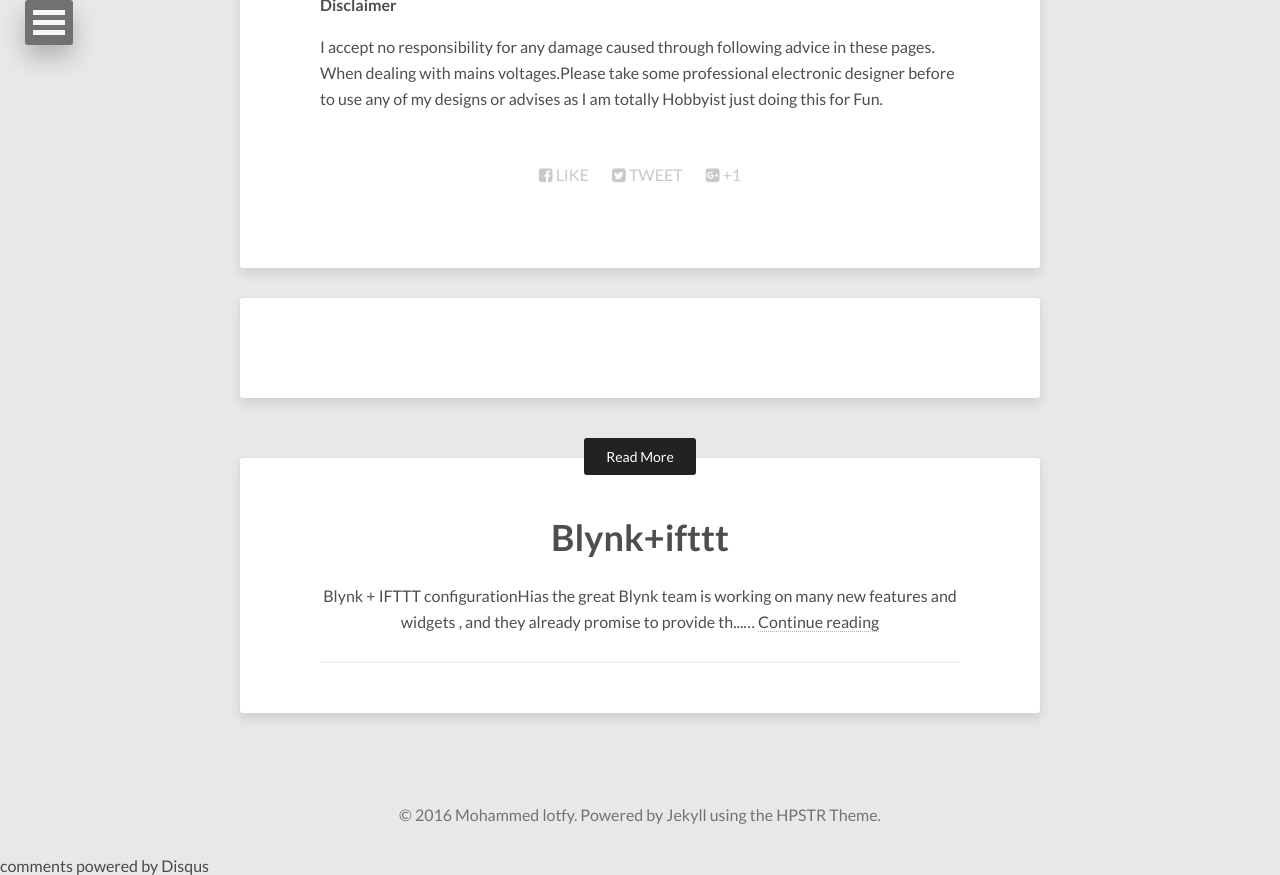
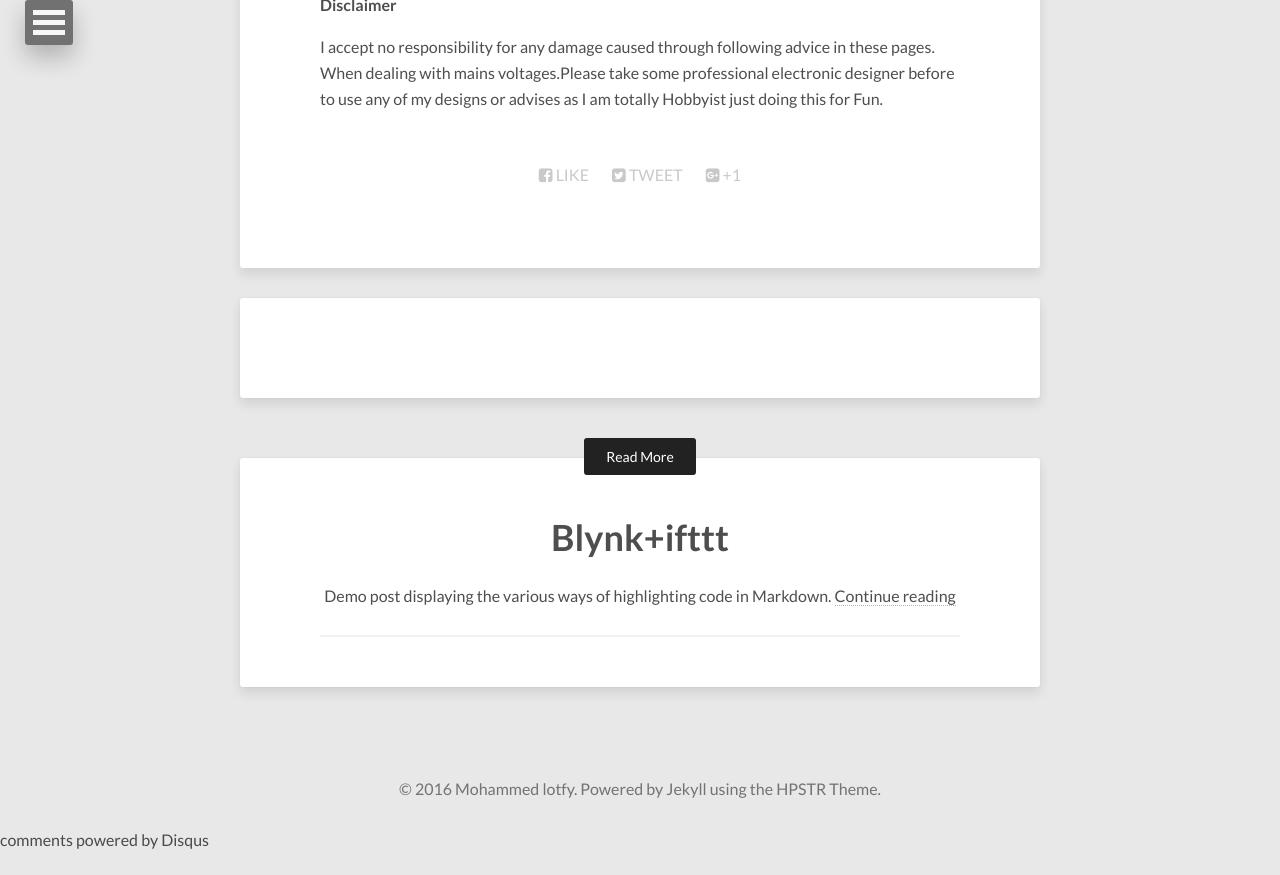
Before and after one commit to scropion86/scropion86.github.com, a Jekyll site: the page built from _posts/2016-12-10-EgyIOT-Home-Automation-PCB.md, in a window 1280 px wide and 900 px high, scrolled down 2538 px, cut to the strip 25-900 px from the top of the window. Built offline with Jekyll 4.4.1, drawn with Linux system fonts in a browser that asks for light colours; nearby versions of some CDN libraries; our own code applies the rules of GitHub Pages for plain Markdown files; comment, search, counter and statistics services are not loaded; after the commit the page ends 3412 px from its top, so only the background shows below that.

Commit message:
Updated 2016-12-10-Blynk+IFTTT.md

```diff
--- a/_posts/2016-12-10-Blynk+IFTTT.md
+++ b/_posts/2016-12-10-Blynk+IFTTT.md
@@ -1,5 +1,14 @@
 ---
 published: true
+layout: post
+description: Demo post displaying the various ways of highlighting code in Markdown.
+modified: 15/10/2015
+tags:
+  - IFTTT
+  - Blynk
+  - IOT
+image:
+  feature: header1.jpg
 ---
 # Blynk + IFTTT configuration
 
```
